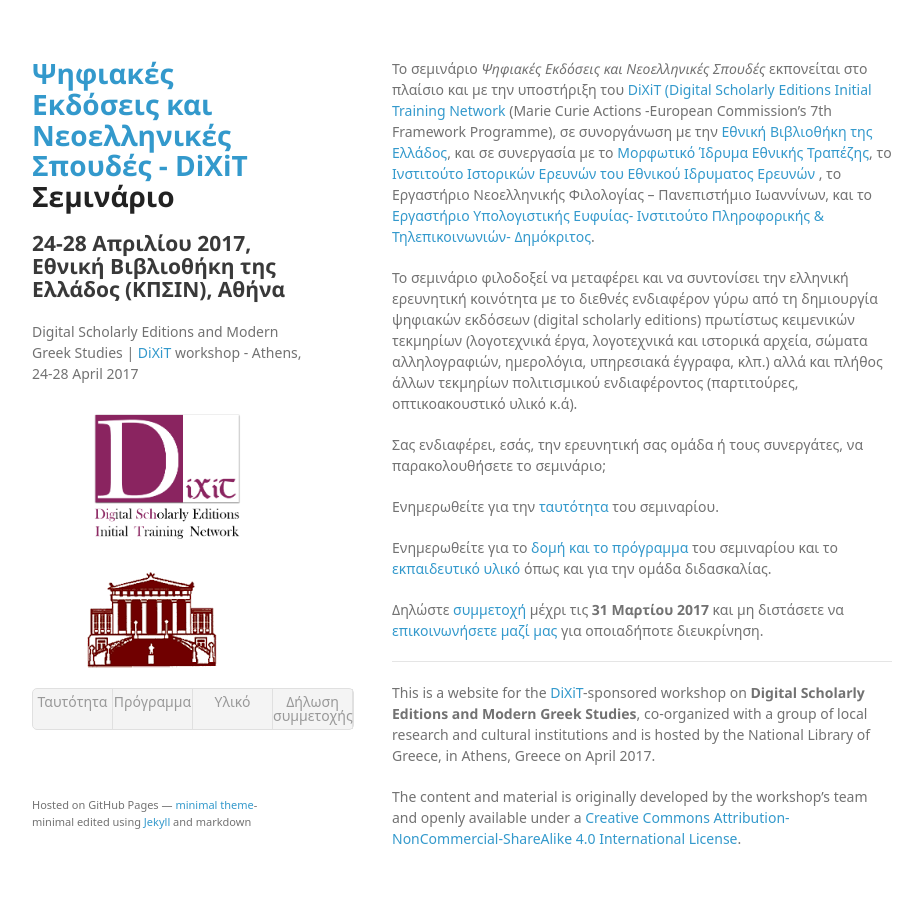
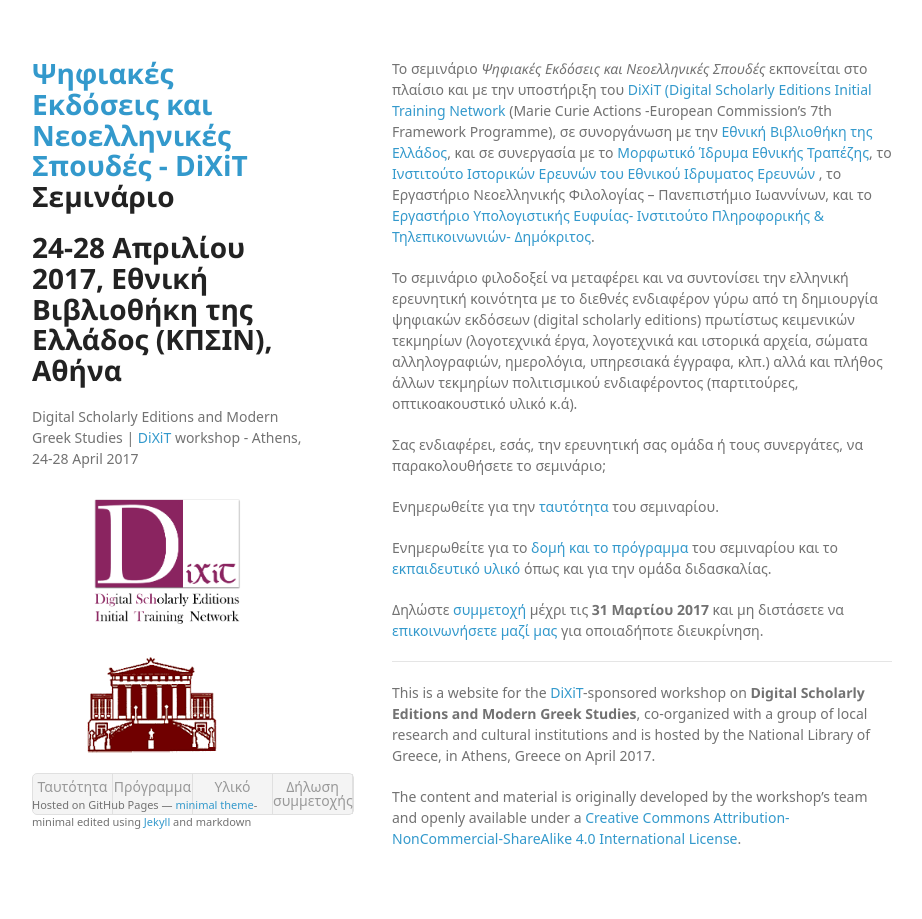
Before and after one commit to bgatos/Digital-Scholarly-EditionsGR-workshop, a Jekyll site: the page built from index.md, in a window 1280 px wide. Shown: the whole page, without its empty margins (178-1100 px from the left). Built offline with Jekyll 4.4.1, drawn with Linux system fonts in a browser that asks for light colours; some web fonts are replaced; our own code applies the rules of GitHub Pages for plain Markdown files; a script that is not in the unit is left out.

Commit message:
Update default.html

```diff
--- a/_layouts/default.html
+++ b/_layouts/default.html
@@ -15,7 +15,7 @@
     <div class="wrapper">
       <header>
       <h1><a href="{{ site.url }}"> {{ site.title }}</a></h1>
-        <h2><p>{{ site.subtitle }}</p></h2>
+        <h1><p>{{ site.subtitle }}</p></h1>
           <p>{{ site.description | default: site.github.project_tagline }}</p>
          <!--
         {% if site.github.is_project_page %}
```
